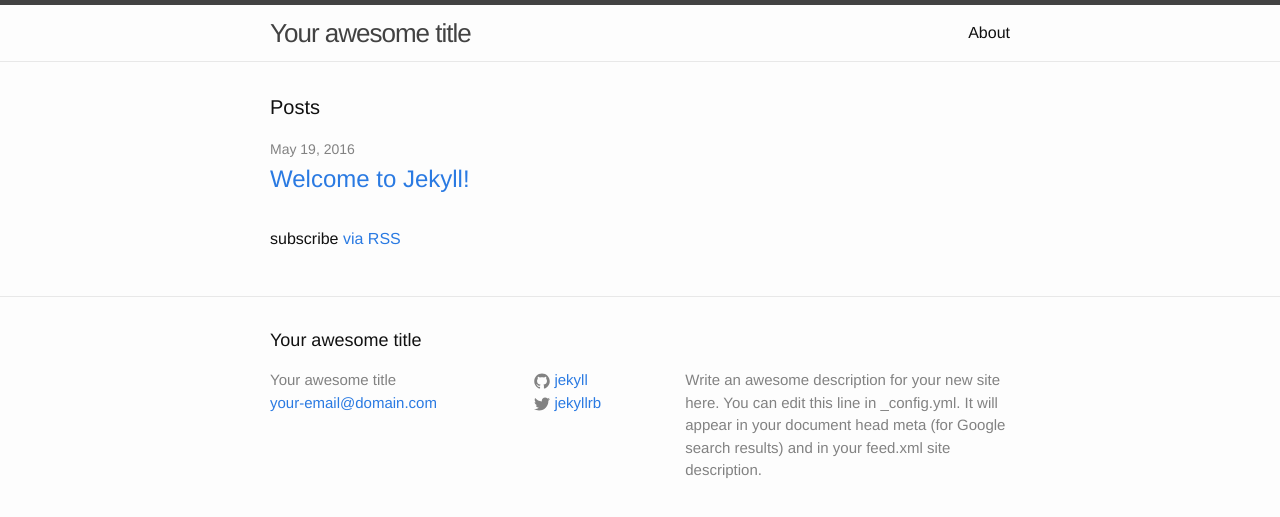
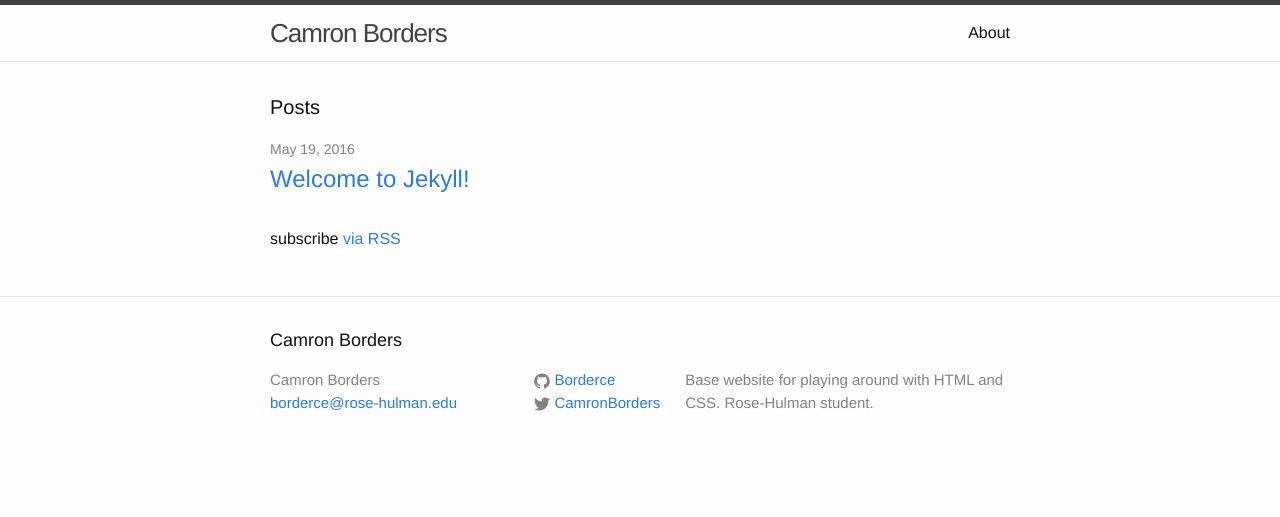
Before and after one commit to Borderce/Borderce.github.io, a Jekyll site: the page built from index.html, in a window 1280 px wide. Shown: the top 517 px of the page. Built offline with Jekyll 4.4.1, drawn with Linux system fonts in a browser that asks for light colours.

Commit message:
Update _config.yml

```diff
--- a/_config.yml
+++ b/_config.yml
@@ -6,16 +6,14 @@
 # 'jekyll serve'. If you change this file, please restart the server process.
 
 # Site settings
-title: Your awesome title
-email: your-email@domain.com
+title: Camron Borders
+email: borderce@rose-hulman.edu
 description: > # this means to ignore newlines until "baseurl:"
-  Write an awesome description for your new site here. You can edit this
-  line in _config.yml. It will appear in your document head meta (for
-  Google search results) and in your feed.xml site description.
+  Base website for playing around with HTML and CSS. Rose-Hulman student.
 baseurl: "" # the subpath of your site, e.g. /blog
-url: "http://yourdomain.com" # the base hostname & protocol for your site
-twitter_username: jekyllrb
-github_username:  jekyll
+url: "http://camborders.com" # the base hostname & protocol for your site
+twitter_username: CamronBorders
+github_username:  Borderce
 
 # Build settings
 markdown: kramdown
```
